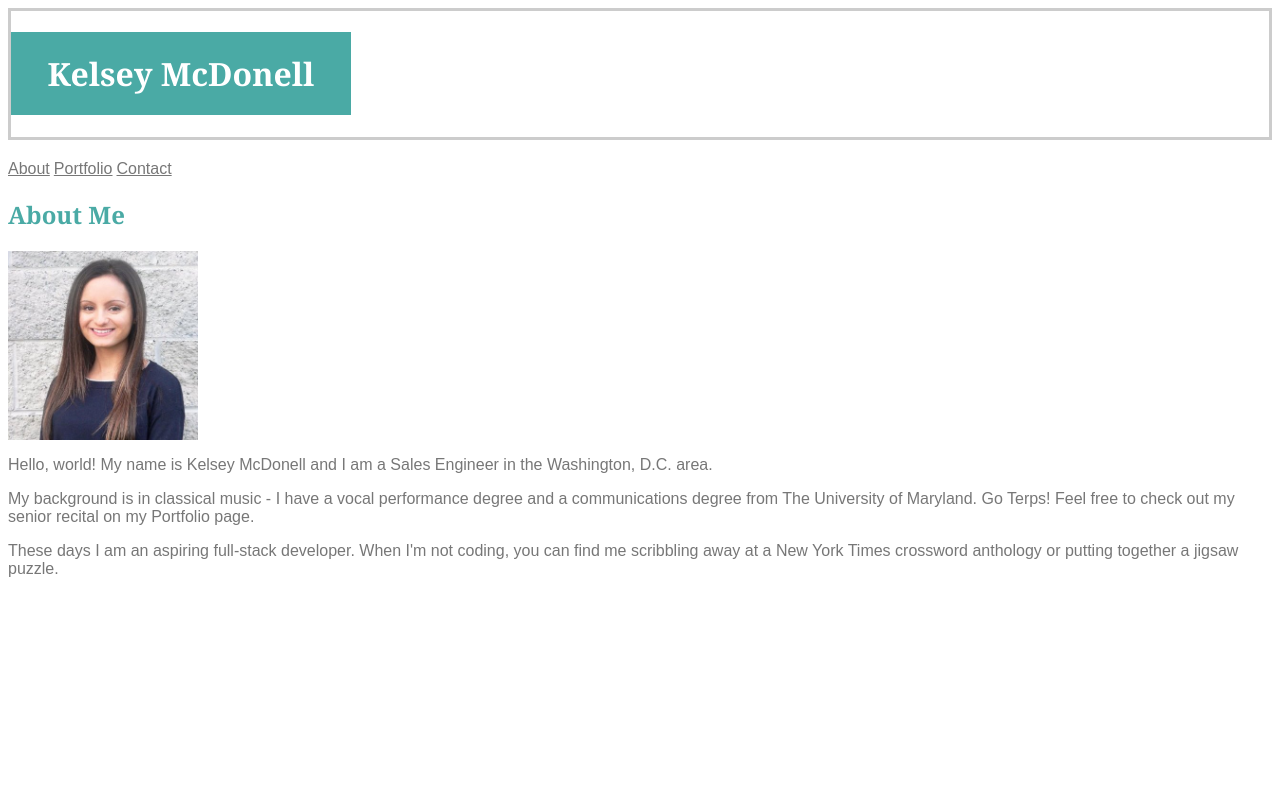
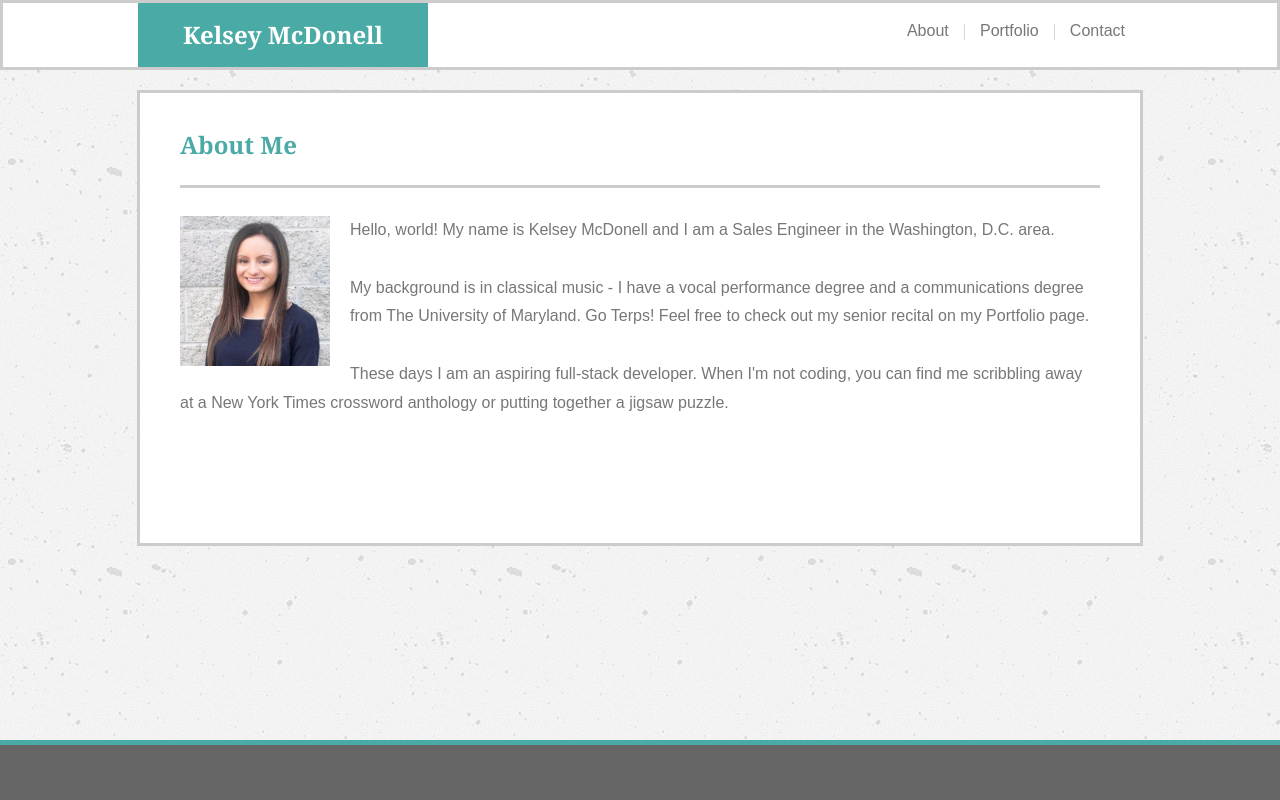
Before and after one commit to kelseymcdonell/Basic-Portfolio, a plain HTML site: page index.html in a window 1280 px wide. Drawn offline with Linux system fonts and the light colour scheme; a script that the page names is missing.

Commit message:
new version

```diff
--- a/assets/css/style.css
+++ b/assets/css/style.css
@@ -2,13 +2,20 @@ h1 {
     font-family: Georgia, 'Times New Roman', Times, serif;
     background-color: #4aaaa5;
     color: #ffffff;
-    width: 300px;
+    width: 250px;
     padding: 20px;
+    font-size: x-large;
     text-align: center;
+    float: left;
+    margin-left: 135px;
+   font-weight: bold;
 }
 h2 {
     font-family: Georgia, 'Times New Roman', Times, serif;
     color: #4aaaa5;
+    font-size: x-large;
+    padding: 20px;
+    font-weight: bold;
 }
 p {
     font-family: Arial, Helvetica, sans-serif;
@@ -16,17 +23,155 @@ p {
 }
 a {
     font-family: Arial, Helvetica, sans-serif;
-    color: #777777
+    color: #777777;
+    text-decoration: none;
 };
 form {
     font-family: Arial, Helvetica, sans-serif;
     color: #777777;
 }
 header {
-    /* padding: 20px; */
+    height: 64px;
+    margin-top: 0;
     margin-bottom: 20px;
     background-color: #ffffff;
     border-style: solid;
     border-color: #cccccc;
     border-width: medium;
+
 }
+
+nav{
+    float: right;
+    padding: 20px;
+    margin-right: 132px;
+    text-align: right;
+    word-spacing: 10px;
+    color: #cccccc;
+}
+
+footer{
+    padding: 20px;
+    border-style: solid;
+    border-top-width: 5px;
+    border-top-color:  #4aaaa5;
+    background-color: #666666;
+    margin-top: 20px;
+    height: 15px;
+    position: fixed;
+    left: 0;
+    bottom: 0;
+    width: 100%;
+}
+
+#content{
+    width: 960px;
+    height: 410px;
+    border-style: solid;
+    border-width: medium;
+    border-color:#cccccc;
+    background-color: #ffffff;
+    position: relative;
+    padding: 20px;
+    margin: auto;
+}
+
+#picture{
+float: left;
+height: 150px;
+width: 150px;
+padding: 20px;
+}
+
+#picture img{
+height: 100%;
+width: 100%;
+}
+
+#description{
+float: initial;
+padding: 20px;
+line-height: 1.8;
+}
+.clearfix::after {
+    content: "";
+    display: block;
+    clear: both;
+}
+
+body {
+    padding: 0;
+    margin: 0;
+    /* background-image: url("concrete.png"); */
+    background-image: url(../images/concrete-texture.png);
+}
+.clearfix::after {
+    content: "";
+    display: block;
+    clear: both;
+}
+hr{
+    background-color: #cccccc;
+    border: 0;
+    height: 3px;
+   margin-left: 20px;
+   margin-right: 20px;
+}
+| {
+    background-color: #cccccc;
+}
+
+form{
+padding: 20px;
+font-family: Arial, Helvetica, sans-serif;
+color: #777777;
+}
+input[type=text], textarea {
+    font-family: Arial, Helvetica, sans-serif;
+    width: 100%;
+    padding: 8px 14px;
+    margin: 5px 0;
+    display: inline-block;
+    border: 1px solid #ccc;
+    border-radius: 4px;
+    box-sizing: border-box;
+}
+
+input[type=submit] {
+    width: 10%;
+    background-color: #4aaaa5;
+    color: #ffffff;
+    padding: 10px 14px;
+    border: none;
+    border-radius: 4px;
+    cursor: pointer;
+    float: right;
+}
+
+input[type=submit]:hover {
+    background-color: #4aaaa5ad;
+}
+
+div.gallery {
+    margin: 17px;
+    border: 1px solid #ccc;
+    float: left;
+    width: 200px;
+}
+
+div.gallery:hover {
+    border: 1px solid #777;
+}
+
+div.gallery img {
+    width: 100%;
+    height: auto;
+}
+
+div.desc {
+    padding: 15px;
+    text-align: center;
+    background-color: #4aaaa5;
+    font-family: Arial, Helvetica, sans-serif;
+    color: #ffffff;
+}
--- a/index.html
+++ b/index.html
@@ -5,25 +5,39 @@
     <meta http-equiv="X-UA-Compatible" content="IE=edge">
     <title>Kelsey McDonell - About Me</title>
     <meta name="viewport" content="width=device-width, initial-scale=1">
+    <link rel="stylesheet" href="assets/css/reset.css">
     <link rel="stylesheet" type="text/css" media="screen" href="assets/css/style.css" />
     <script src="main.js"></script>
 </head>
 <body>
+
         <header>
             <h1>Kelsey McDonell</h1>
+            <nav>
+                <a href="http://">About</a>
+                |
+                <a href="http://">Portfolio</a>
+                |
+                <a href="http://">Contact</a>
+             </nav>
+        <div class="clearfix"></div>
          </header>
-
-    <a href="http://">About</a>
-    <a href="http://">Portfolio</a>
-    <a href="http://">Contact</a>
+<div id="content">
     <h2>About Me</h2>
+<hr>
+    <div id="picture">
     <img src="assets/images/Kelsey McDonell Photo.jpg" alt="Kelsey McDonell" width="15%">
-    <section>
+    </div>
+    <div id="description">
         <p>Hello, world! My name is Kelsey McDonell and I am a Sales Engineer in the Washington, D.C. area. </p>
+        <br>
         <p>My background is in classical music - I have a vocal performance degree and a communications degree from The University of Maryland. Go Terps! Feel free to check out my senior recital on my Portfolio page.
         </p>
+        <br>
         <p>These days I am an aspiring full-stack developer. When I'm not coding, you can find me scribbling away at a New York Times crossword anthology or putting together a jigsaw puzzle.</p>
-    </section>
+    </div>
 
+    </div>
 </body>
+<footer></footer>
 </html>
```
Also changed, not shown: contact.html (+15 -6 lines), portfolio.html (+44 -9 lines), assets/images/concrete-texture.png (added), 2 other files.
